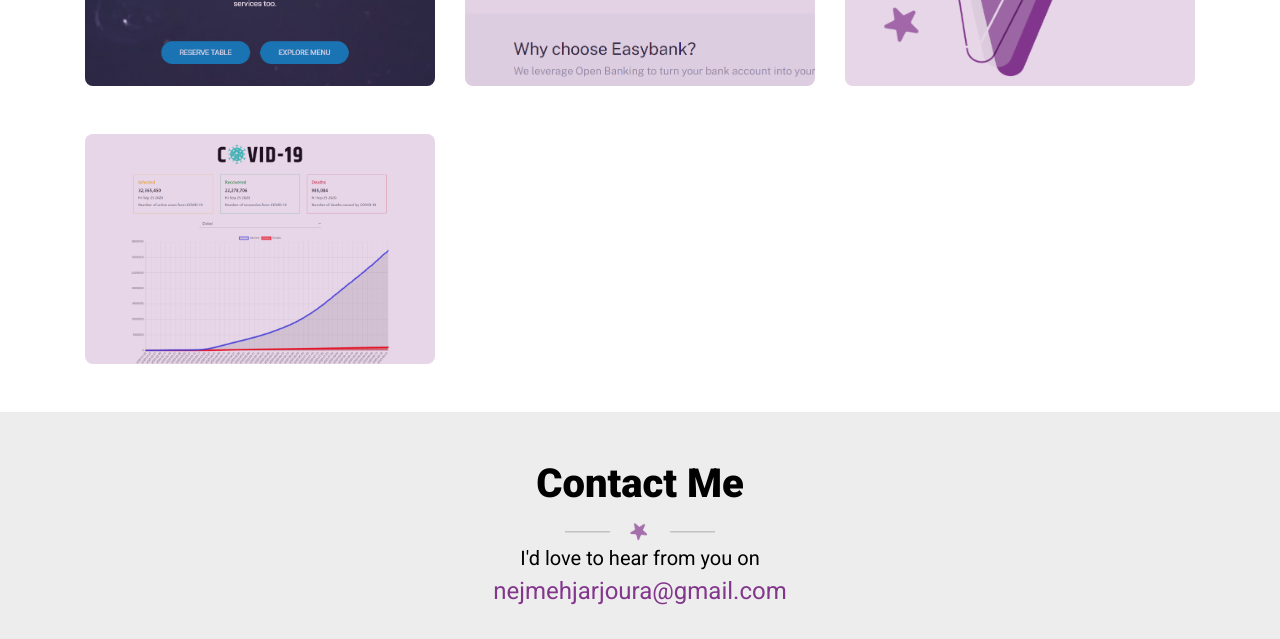
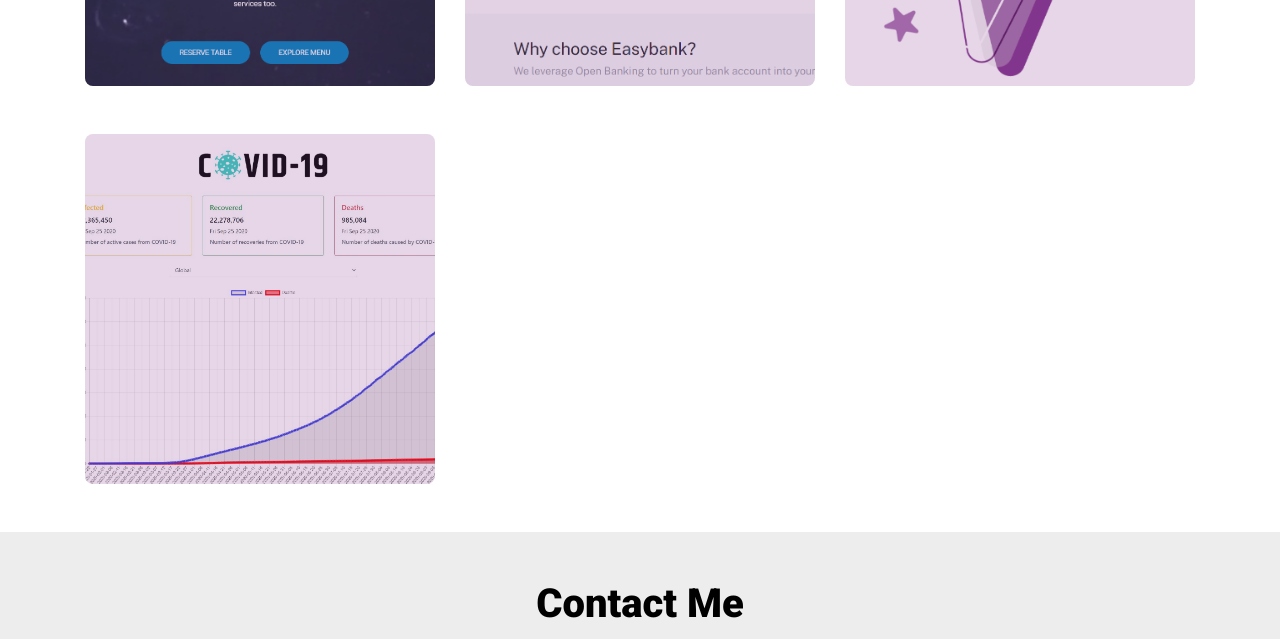
Before and after one commit to NejmehJarjoura/nejmehj, a plain HTML site: page index.html in a window 1280 px wide. Shown: the part 2300-2939 px from the top of the page. Drawn offline with nearby package versions, Linux system fonts and the light colour scheme.

Commit message:
Changed covid project image

```diff
--- a/index.html
+++ b/index.html
@@ -210,7 +210,7 @@
               <div class="portfolio-item-caption d-flex align-items-center justify-content-center h-100 w-100">
                   <div class="portfolio-item-caption-content text-center text-white"></div>
               </div>
-              <img class="img-fluid" src="images/portfolio/covid-full.jpg" alt="Corona Tracker portfolio item" />
+              <img class="img-fluid" src="images/portfolio/covid-square.jpg" alt="Corona Tracker portfolio item" />
           </div>
       </div>
       </div>
```
Also changed, not shown: images/portfolio/covid-square.jpg (added).
